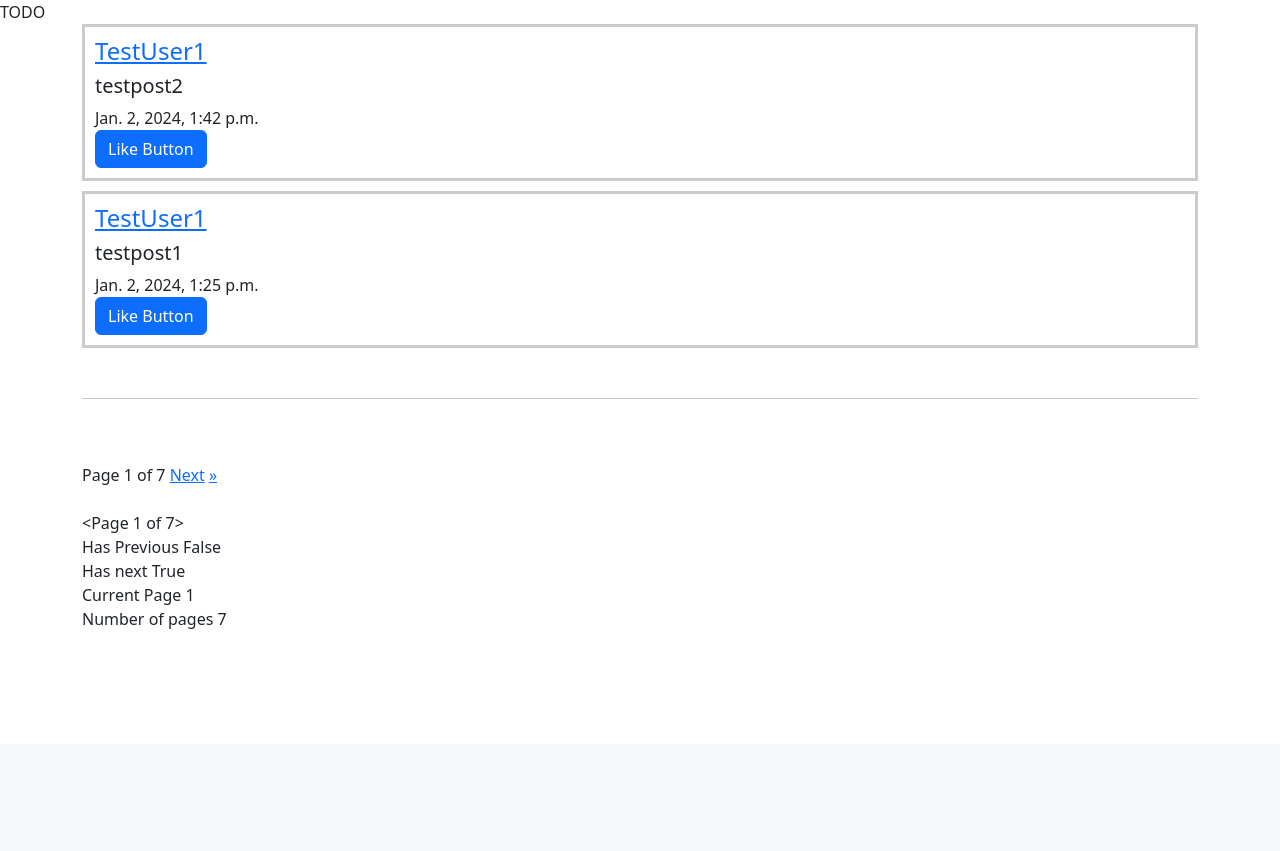
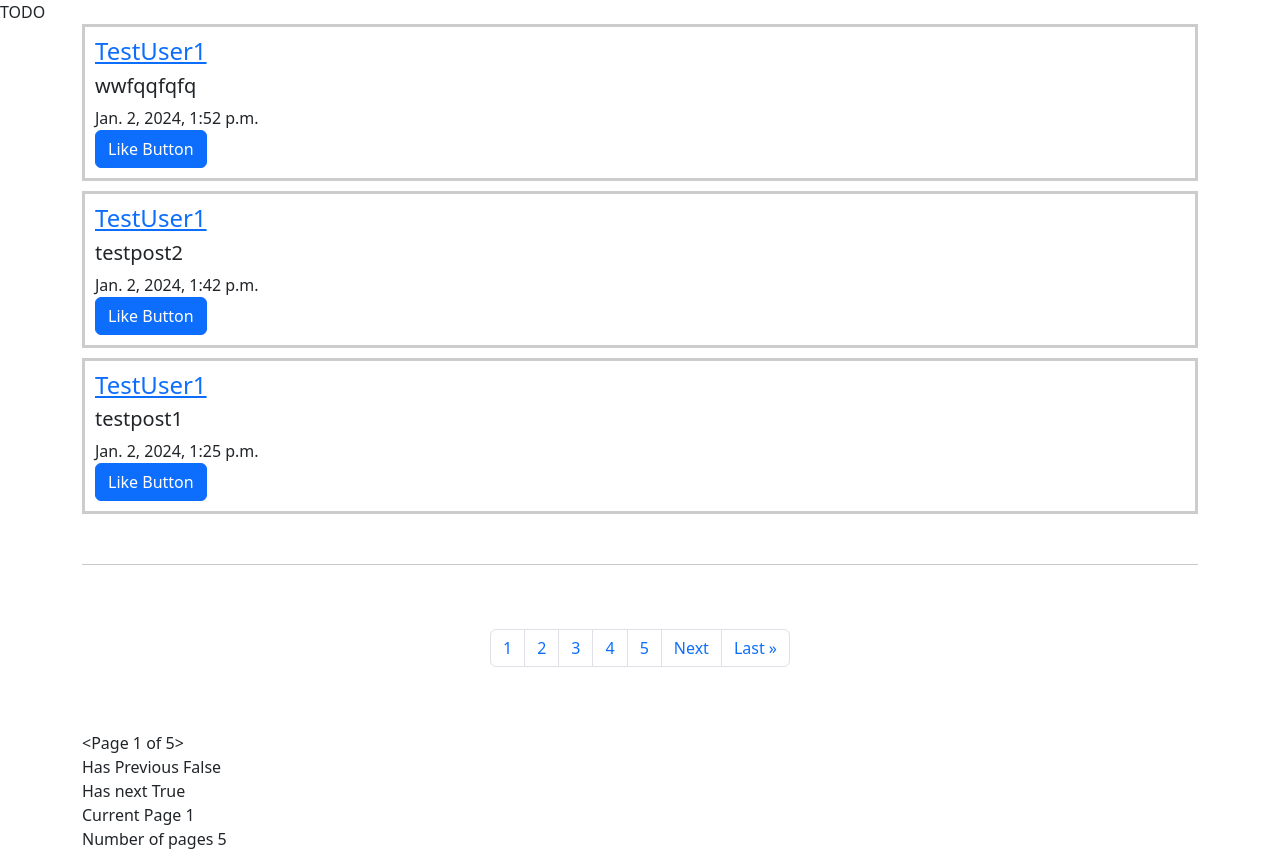
Before and after one commit to Marshvp/project4, a Django app: page / in a window 1280 px wide. Shown: the part 56-907 px from the top of the page. Before the commit the page ends 685 px from the top, so only its background shows below. Run offline with Django 3.2, Linux system fonts and the light colour scheme; data comes from the database, SQL or seed files in the repository.

Commit message:
added bootstrap pagination

```diff
--- a/network/templates/network/index.html
+++ b/network/templates/network/index.html
@@ -55,18 +55,29 @@
 
         <br>
 
-        <hr> <br><br>
-        {% if posts.has_previous %}
-            <a href="?page=1">&laquo</a>
-            <a href="?page={{ posts.previous_page_number }}">Previous</a>
-        {% endif %}
 
-        Page {{ posts.number }} of {{ posts.paginator.num_pages }}
+        <hr>
+          <br>
+          <br>
+        <nav aria-label="Page navigation">
+        <ul class="pagination justify-content-center">
+            {% if posts.has_previous %}
+                <li class="page-item"><a class="page-link" href="?page=1">&laquo First</a></li>
+                <li class="page-item"><a class="page-link" href="?page={{ posts.previous_page_number }}">Previous</a></li>
+            {% endif %}
 
-        {% if posts.has_next %}
-            <a href="?page={{ posts.next_page_number }}">Next</a>
-            <a href="?page={{ posts.paginator.num_pages }}">&raquo</a>
-        {% endif %}
+                <!-- <li class="page-item"><a class="page-link disabled" href="#">Page {{ posts.number }} of {{ posts.paginator.num_pages }}</a></li> -->
+
+                {% for i in nums %}
+                    <li class="page-item"><a class="page-link" href="?page={{ forloop.counter }}"> {{ forloop.counter }} </a></li>
+                {% endfor %}
+
+            {% if posts.has_next %}
+                <li class="page-item"><a class="page-link" href="?page={{ posts.next_page_number }}">Next</a></li>
+                <li class="page-item"><a class="page-link" href="?page={{ posts.paginator.num_pages }}">Last &raquo</a></li>
+            {% endif %}
+        </ul>
+        </nav>
         <br><br>
         {{ posts }} <br>
         Has Previous {{ posts.has_previous}}
--- a/network/templates/network/profile.html
+++ b/network/templates/network/profile.html
@@ -24,7 +24,7 @@
             </div>
         </div>
     </div>
-    {% for post in user_posts %}
+    {% for post in user_posts reversed %}
 
     <div class="fake-post">
         <h4><a href="{% url 'profile' post.user.id %}">{{ post.user }}</a></h4>
--- a/network/views.py
+++ b/network/views.py
@@ -12,14 +12,15 @@
 
 def index(request):
     all_posts = Posts.objects.all()
-    p = Paginator(all_posts, 2)
+    p = Paginator(all_posts, 3)
 
     page = request.GET.get('page')
     posts = p.get_page(page)
+    nums = "a" * posts.paginator.num_pages
 
 
     print(posts)
-    return render(request, "network/index.html", {"posts": posts})
+    return render(request, "network/index.html", {"posts": posts, "nums": nums})
 
 
 def login_view(request):
```
